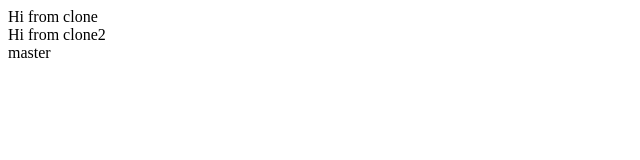
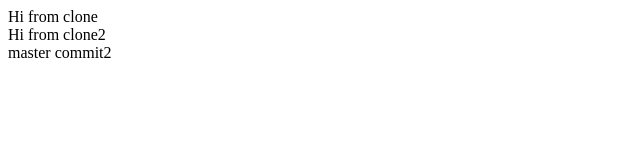
Before and after one commit to Kazakoff/PR2020_2, a website: page public_html/index.html in a window 1280 px wide. Shown: the full height of the page, 0-640 px from the left. Drawn offline with Linux system fonts and the light colour scheme.

Commit message:
master commit2

```diff
--- a/public_html/index.html
+++ b/public_html/index.html
@@ -13,6 +13,6 @@
     <body>
         <div>Hi from clone</div>
         <div>Hi from clone2</div>
-        <div>master</div>
+        <div>master commit2</div>
     </body>
 </html>
```
